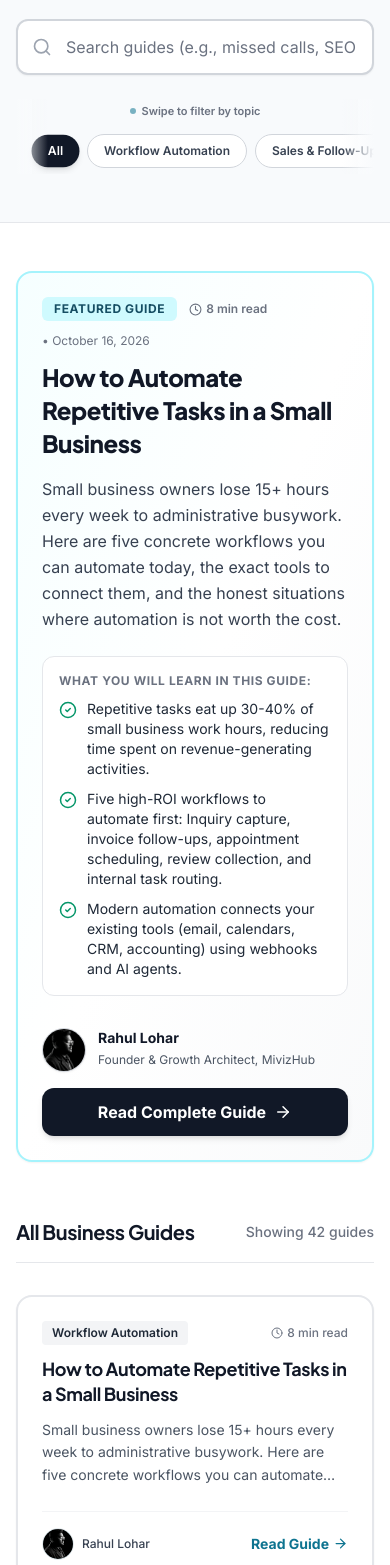
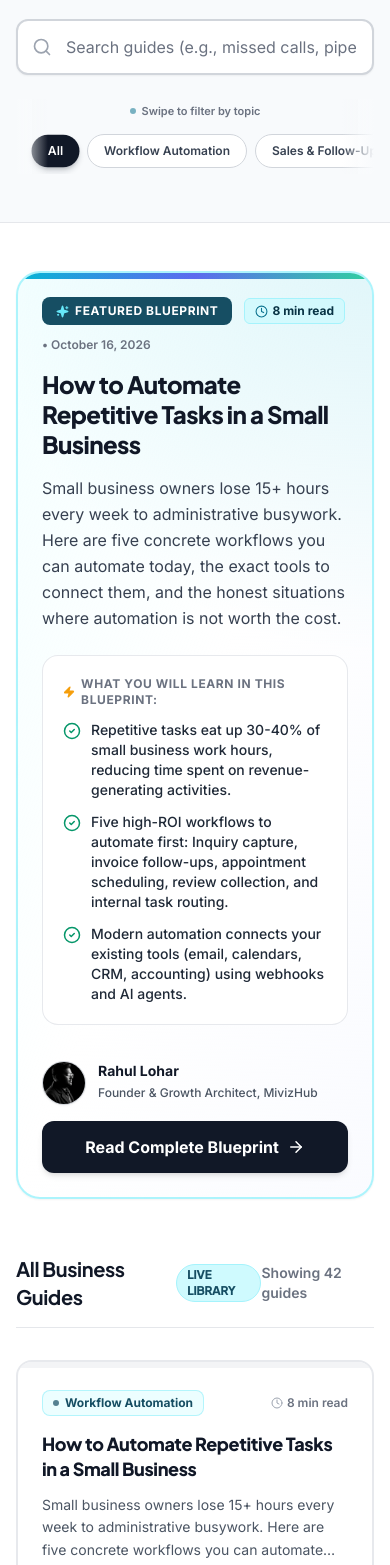
Before and after one commit to Rahullohar703/mivizhub-online, a React (Vite) app: page /blog in a window 390 px wide. Shown: the part 432-1997 px from the top of the page. Built offline with nearby package versions, Linux system fonts and the light colour scheme.

Commit message:
feat: add goated physics-based hover animations, halo spotlights, and interactive pill CTAs to blog cards

```diff
--- a/src/pages/BlogPage.jsx
+++ b/src/pages/BlogPage.jsx
@@ -1,9 +1,34 @@
 import React, { useState, useEffect } from 'react';
 import { Link } from 'react-router-dom';
-import { Search, Clock, Calendar, ArrowRight, BookOpen, CheckCircle2, Sparkles, User, Tag } from 'lucide-react';
+import { motion } from 'framer-motion';
+import {
+  Search, Clock, ArrowRight, BookOpen, CheckCircle2,
+  Sparkles, Zap, TrendingUp, PhoneCall
+} from 'lucide-react';
 import Container from '../components/ui/Container';
 import { BLOG_POSTS, BLOG_CATEGORIES } from '../data/blogs';
 import SEOHead from '../components/SEOHead';
+
+// Dynamic thematic category badge styling
+const getCategoryBadgeStyle = (category) => {
+  switch (category) {
+    case "AI Workforce":
+    case "AI Agents & Digital Workers":
+      return "bg-indigo-50 text-indigo-900 border-indigo-200/80 group-hover:bg-indigo-600 group-hover:text-white group-hover:border-indigo-600";
+    case "Sales & Follow-Up Automation":
+      return "bg-emerald-50 text-emerald-900 border-emerald-200/80 group-hover:bg-emerald-600 group-hover:text-white group-hover:border-emerald-600";
+    case "Workflow Automation":
+    case "Process Automation":
+      return "bg-cyan-50 text-cyan-900 border-cyan-200/80 group-hover:bg-cyan-700 group-hover:text-white group-hover:border-cyan-700";
+    case "Commercial Strategy & ROI":
+    case "Workforce Strategy & ROI":
+      return "bg-amber-50 text-amber-950 border-amber-200/80 group-hover:bg-amber-600 group-hover:text-white group-hover:border-amber-600";
+    case "Industry Playbooks":
+      return "bg-purple-50 text-purple-950 border-purple-200/80 group-hover:bg-purple-600 group-hover:text-white group-hover:border-purple-600";
+    default:
+      return "bg-slate-100 text-slate-800 border-slate-200 group-hover:bg-slate-900 group-hover:text-white group-hover:border-slate-900";
+  }
+};
 
 export default function BlogPage({ onOpenBooking }) {
   const [selectedCategory, setSelectedCategory] = useState("All");
@@ -51,10 +76,18 @@ export default function BlogPage({ onOpenBooking }) {
         jsonLd={jsonLd}
       />
 
-      {/* Header Section */}
-      <div className="bg-[#f8fafc] border-b border-gray-200 py-12 sm:py-16">
-        <Container className="max-w-4xl text-center">
-          <span className="inline-flex items-center gap-1.5 px-3 py-1 rounded-full bg-cyan-50 border border-cyan-200 text-cyan-800 text-xs sm:text-sm font-semibold tracking-wide mb-4">
+      {/* Header Section with Atmospheric Spotlight */}
+      <div className="bg-[#f8fafc] border-b border-gray-200 py-12 sm:py-16 relative overflow-hidden">
+        {/* Subtle radial glow */}
+        <div className="absolute top-0 left-1/2 -translate-x-1/2 w-[700px] h-[300px] bg-[radial-gradient(ellipse_at_top,rgba(6,182,212,0.08)_0%,transparent_70%)] pointer-events-none" />
+
+        <Container className="max-w-4xl text-center relative z-10">
+          <motion.div
+            initial={{ opacity: 0, y: -10 }}
+            animate={{ opacity: 1, y: 0 }}
+            transition={{ duration: 0.4 }}
+          >
+            <span className="inline-flex items-center gap-1.5 px-3 py-1 rounded-full bg-cyan-50 border border-cyan-200 text-cyan-800 text-xs sm:text-sm font-semibold tracking-wide mb-4 shadow-2xs">
               <BookOpen size={15} className="text-cyan-600" />
               Plain-English Guides for Business Owners
             </span>
@@ -62,18 +95,19 @@ export default function BlogPage({ onOpenBooking }) {
               Grow Your Business & Cut Operational Overhead
             </h1>
             <p className="text-base sm:text-lg text-gray-600 max-w-2xl mx-auto leading-relaxed mb-8">
-            Simple, practical guides on how modern businesses get more customer inquiries and handle the work automatically with AI employees.
+              Simple, practical playbooks on how modern businesses get more customer inquiries and handle the work automatically with AI employees.
             </p>
+          </motion.div>
 
           {/* Search Bar - High Contrast & Large */}
           <div className="max-w-xl mx-auto relative mb-6">
             <Search className="absolute left-4 top-1/2 -translate-y-1/2 text-gray-400" size={20} />
             <input
               type="text"
-              placeholder="Search guides (e.g., missed calls, SEO, AI receptionist)..."
+              placeholder="Search guides (e.g., missed calls, pipeline, AI receptionist, ROI)..."
               value={searchQuery}
               onChange={(e) => setSearchQuery(e.target.value)}
-              className="w-full pl-12 pr-4 py-3.5 bg-white border-2 border-gray-300 rounded-xl text-gray-900 placeholder-gray-500 focus:outline-none focus:border-cyan-600 shadow-sm text-base"
+              className="w-full pl-12 pr-4 py-3.5 bg-white border-2 border-gray-300 rounded-xl text-gray-900 placeholder-gray-500 focus:outline-none focus:border-cyan-600 shadow-sm text-base transition-colors"
             />
           </div>
 
@@ -98,7 +132,7 @@ export default function BlogPage({ onOpenBooking }) {
                     onClick={() => setSelectedCategory(category)}
                     className={`flex-shrink-0 snap-center whitespace-nowrap text-xs sm:text-sm px-4 py-2 rounded-full font-semibold transition-all duration-200 cursor-pointer ${
                       isActive
-                        ? "bg-gray-900 text-white shadow-md scale-[1.02]"
+                        ? "bg-gray-900 text-white shadow-md shadow-gray-900/20 scale-[1.02]"
                         : "bg-white text-gray-700 hover:text-gray-900 hover:bg-gray-100 border border-gray-300 shadow-2xs hover:border-gray-400"
                     }`}
                   >
@@ -114,35 +148,49 @@ export default function BlogPage({ onOpenBooking }) {
       <Container className="max-w-6xl mt-12">
         {/* Featured Guide Banner (Shown when not searching and on 'All') */}
         {selectedCategory === "All" && !searchQuery && featuredPost && (
-          <div className="mb-14 bg-gradient-to-br from-cyan-50/50 via-white to-gray-50 border-2 border-cyan-200 rounded-2xl p-6 sm:p-10 shadow-sm">
-            <div className="max-w-3xl">
-              <div className="flex flex-wrap items-center gap-3 mb-3">
-                <span className="text-xs font-bold uppercase tracking-wider bg-cyan-100 text-cyan-900 px-3 py-1 rounded-md">
-                  Featured Guide
+          <motion.div
+            initial={{ opacity: 0, y: 20 }}
+            whileInView={{ opacity: 1, y: 0 }}
+            viewport={{ once: true }}
+            transition={{ duration: 0.5 }}
+            whileHover={{ y: -4 }}
+            className="group relative mb-14 bg-gradient-to-br from-cyan-50/60 via-white to-indigo-50/30 border-2 border-cyan-200/90 hover:border-cyan-500 rounded-3xl p-6 sm:p-10 transition-all duration-300 shadow-sm hover:shadow-2xl hover:shadow-cyan-900/10 overflow-hidden cursor-pointer"
+          >
+            {/* Top Glowing Header Accent Bar */}
+            <div className="absolute top-0 inset-x-0 h-1.5 bg-gradient-to-r from-cyan-500 via-indigo-500 to-emerald-400" />
+
+            {/* Ambient Background Light Blob */}
+            <div className="absolute top-0 right-0 w-96 h-96 bg-[radial-gradient(circle_at_top_right,rgba(6,182,212,0.12)_0%,transparent_70%)] pointer-events-none" />
+
+            <div className="max-w-3xl relative z-10">
+              <div className="flex flex-wrap items-center gap-3 mb-4">
+                <span className="inline-flex items-center gap-1.5 text-xs font-black uppercase tracking-wider bg-cyan-900 text-white px-3.5 py-1.5 rounded-lg shadow-xs">
+                  <Sparkles size={13} className="text-cyan-300 fill-cyan-300" /> Featured Blueprint
                 </span>
-                <span className="text-xs font-semibold text-gray-500 flex items-center gap-1">
-                  <Clock size={13} /> {featuredPost.readingTime}
+                <span className="text-xs font-bold text-cyan-950 bg-cyan-100/80 px-2.5 py-1 rounded-md border border-cyan-200 flex items-center gap-1">
+                  <Clock size={13} className="text-cyan-700" /> {featuredPost.readingTime}
                 </span>
-                <span className="text-xs text-gray-500">• {featuredPost.publishDate}</span>
+                <span className="text-xs text-gray-500 font-semibold">• {featuredPost.publishDate}</span>
               </div>
 
               <Link to={`/blog/${featuredPost.slug}`}>
-                <h2 className="text-2xl sm:text-3xl font-extrabold text-gray-900 hover:text-cyan-700 transition-colors mb-4 leading-snug">
+                <h2 className="text-2xl sm:text-3xl md:text-4xl font-extrabold text-gray-900 group-hover:text-cyan-900 transition-colors mb-4 leading-tight tracking-tight">
                   {featuredPost.title}
                 </h2>
               </Link>
 
-              <p className="text-gray-700 text-base sm:text-lg leading-relaxed mb-6">
+              <p className="text-gray-700 text-base sm:text-lg leading-relaxed mb-6 font-normal">
                 {featuredPost.excerpt}
               </p>
 
-              {/* Quick Summary Points */}
-              <div className="bg-white border border-gray-200 rounded-xl p-4 sm:p-5 mb-6 space-y-2.5">
-                <div className="text-xs font-bold uppercase text-gray-500 tracking-wider">
-                  What you will learn in this guide:
+              {/* Quick Takeaways Box */}
+              <div className="bg-white/90 backdrop-blur-xs border border-gray-200/90 rounded-2xl p-5 sm:p-6 mb-7 space-y-3 shadow-2xs group-hover:border-cyan-200 transition-colors">
+                <div className="text-xs font-black uppercase text-gray-500 tracking-wider flex items-center gap-1.5">
+                  <Zap size={14} className="text-amber-500 fill-amber-500" />
+                  What you will learn in this blueprint:
                 </div>
                 {featuredPost.keyTakeaways.slice(0, 3).map((takeaway, i) => (
-                  <div key={i} className="flex items-start gap-2.5 text-sm sm:text-base text-gray-800">
+                  <div key={i} className="flex items-start gap-2.5 text-sm sm:text-base text-gray-800 font-medium">
                     <CheckCircle2 size={18} className="text-emerald-600 shrink-0 mt-0.5" />
                     <span>{takeaway}</span>
                   </div>
@@ -151,7 +199,7 @@ export default function BlogPage({ onOpenBooking }) {
 
               <div className="flex flex-col sm:flex-row sm:items-center justify-between gap-4 pt-2">
                 <div className="flex items-center gap-3">
-                  <div className="w-11 h-11 rounded-full overflow-hidden bg-gray-100 border border-gray-300 shadow-sm shrink-0">
+                  <div className="w-11 h-11 rounded-full overflow-hidden bg-gray-100 border border-gray-300 shadow-sm shrink-0 ring-2 ring-transparent group-hover:ring-cyan-400 transition-all">
                     <img
                       src="/rahul-profile.png"
                       alt={featuredPost.author.name}
@@ -160,126 +208,166 @@ export default function BlogPage({ onOpenBooking }) {
                   </div>
                   <div>
                     <span className="text-sm font-bold text-gray-900 block leading-tight">{featuredPost.author.name}</span>
-                    <span className="text-xs text-gray-600">{featuredPost.author.role}</span>
+                    <span className="text-xs text-gray-600 font-medium">{featuredPost.author.role}</span>
                   </div>
                 </div>
 
                 <Link
                   to={`/blog/${featuredPost.slug}`}
-                  className="inline-flex items-center justify-center gap-2 text-base font-bold text-white bg-gray-900 hover:bg-black px-6 py-3 rounded-xl transition-all shadow-md"
+                  className="inline-flex items-center justify-center gap-2 text-base font-extrabold text-white bg-gray-900 hover:bg-black px-7 py-3.5 rounded-xl transition-all shadow-md group-hover:shadow-xl group-hover:shadow-cyan-900/20 group-hover:scale-[1.02]"
                 >
-                  Read Complete Guide <ArrowRight size={18} />
+                  Read Complete Blueprint <ArrowRight size={18} className="group-hover:translate-x-1 transition-transform" />
                 </Link>
               </div>
             </div>
-          </div>
+          </motion.div>
         )}
 
-        {/* Section Title */}
+        {/* Section Title & Live Count */}
         <div className="flex items-center justify-between mb-8 pb-4 border-b border-gray-200">
-          <h2 className="text-xl sm:text-2xl font-bold text-gray-900">
-            {selectedCategory === "All" ? "All Business Guides" : selectedCategory}
+          <h2 className="text-xl sm:text-2xl font-bold text-gray-900 flex items-center gap-2">
+            <span>{selectedCategory === "All" ? "All Business Guides" : selectedCategory}</span>
+            {selectedCategory === "All" && (
+              <span className="text-xs font-extrabold uppercase px-2.5 py-0.5 rounded-full bg-cyan-100 text-cyan-900 border border-cyan-200">
+                Live Library
+              </span>
+            )}
           </h2>
-          <span className="text-sm text-gray-500 font-medium">
+          <span className="text-sm text-gray-500 font-semibold">
             Showing {filteredPosts.length} {filteredPosts.length === 1 ? 'guide' : 'guides'}
           </span>
         </div>
 
-        {/* Articles Grid */}
+        {/* Articles Grid with GOATED Physics-Based Hover Animations */}
         {filteredPosts.length === 0 ? (
           <div className="text-center py-16 bg-gray-50 rounded-2xl border border-gray-200">
-            <p className="text-gray-600 text-base mb-4">No guides match your search.</p>
+            <p className="text-gray-600 text-base mb-4 font-medium">No guides match your search criteria.</p>
             <button
               onClick={() => { setSelectedCategory("All"); setSearchQuery(""); }}
-              className="text-sm font-semibold text-cyan-700 hover:underline"
+              className="text-sm font-bold text-cyan-700 hover:underline cursor-pointer"
             >
-              Clear filters and view all
+              Clear filters and view all guides →
             </button>
           </div>
         ) : (
-          <div className="grid grid-cols-1 md:grid-cols-2 lg:grid-cols-3 gap-8">
-            {filteredPosts.map((post) => (
-              <article
+          <div className="grid grid-cols-1 md:grid-cols-2 lg:grid-cols-3 gap-7 sm:gap-8">
+            {filteredPosts.map((post, pIdx) => {
+              const catBadgeStyle = getCategoryBadgeStyle(post.category);
+
+              return (
+                <motion.div
                   key={post.id}
-                className="bg-white border-2 border-gray-200 hover:border-gray-900 rounded-2xl p-6 sm:p-7 flex flex-col justify-between transition-all shadow-sm hover:shadow-md group"
+                  initial={{ opacity: 0, y: 22 }}
+                  whileInView={{ opacity: 1, y: 0 }}
+                  viewport={{ once: true, margin: "-40px" }}
+                  transition={{ duration: 0.45, delay: (pIdx % 3) * 0.07 }}
+                  whileHover={{ y: -8, scale: 1.012 }}
+                  className="h-full flex"
                 >
+                  <Link
+                    to={`/blog/${post.slug}`}
+                    className="group relative w-full h-full flex flex-col justify-between bg-white border-2 border-gray-200/90 hover:border-cyan-500 rounded-2xl p-6 sm:p-7 transition-all duration-300 hover:shadow-[0_22px_45px_rgba(8,145,178,0.15)] overflow-hidden cursor-pointer isolate"
+                  >
+                    {/* 1. Top Radiant Gradient Accent Bar on Hover */}
+                    <div className="absolute top-0 inset-x-0 h-1.5 bg-gray-100 group-hover:bg-gradient-to-r group-hover:from-cyan-500 group-hover:via-indigo-500 group-hover:to-cyan-400 transition-all duration-300" />
+
+                    {/* 2. Ambient Radial Halo Blooming inside Card on Hover */}
+                    <div className="absolute -top-20 -right-20 w-48 h-48 bg-[radial-gradient(circle_at_center,rgba(6,182,212,0.14)_0%,transparent_70%)] rounded-full opacity-0 group-hover:opacity-100 transition-opacity duration-300 pointer-events-none -z-10" />
+
                     <div>
-                  <div className="flex items-center justify-between gap-2 mb-3">
-                    <span className="text-xs font-semibold px-2.5 py-1 rounded bg-gray-100 text-gray-800">
-                      {post.category}
+                      {/* Category Badge & Reading Time */}
+                      <div className="flex items-center justify-between gap-2 mb-4 pt-1">
+                        <span className={`text-xs font-bold px-2.5 py-1 rounded-lg border transition-all duration-200 flex items-center gap-1.5 shadow-2xs ${catBadgeStyle}`}>
+                          <span className="w-1.5 h-1.5 rounded-full bg-current opacity-70 group-hover:opacity-100 group-hover:animate-ping" />
+                          <span>{post.category}</span>
                         </span>
-                    <span className="text-xs text-gray-500 flex items-center gap-1 font-medium">
-                      <Clock size={12} /> {post.readingTime}
+
+                        <span className="text-xs text-gray-500 flex items-center gap-1 font-semibold group-hover:text-cyan-700 transition-colors">
+                          <Clock size={12} className="text-gray-400 group-hover:text-cyan-600 group-hover:rotate-45 transition-all duration-300" />
+                          <span>{post.readingTime}</span>
                         </span>
                       </div>
 
-                  <Link to={`/blog/${post.slug}`}>
-                    <h3 className="text-lg sm:text-xl font-bold text-gray-900 group-hover:text-cyan-700 transition-colors mb-3 leading-snug">
+                      {/* Title with Smooth Hover Micro-Shift */}
+                      <h3 className="text-lg sm:text-xl font-extrabold text-gray-900 group-hover:text-cyan-800 transition-colors duration-200 mb-3 leading-snug">
                         {post.title}
                       </h3>
-                  </Link>
 
-                  <p className="text-sm text-gray-600 leading-relaxed mb-6 line-clamp-3">
+                      {/* Excerpt */}
+                      <p className="text-sm text-gray-600 group-hover:text-gray-700 leading-relaxed mb-6 line-clamp-3 font-normal">
                         {post.excerpt}
                       </p>
                     </div>
 
-                <div className="pt-4 border-t border-gray-100 flex items-center justify-between">
-                  <div className="flex items-center gap-2">
-                    <div className="w-8 h-8 rounded-full overflow-hidden bg-cyan-100 text-cyan-900 flex items-center justify-center text-xs font-bold border border-gray-200">
+                    {/* Bottom Footer: Author & Magnetic Action Pill */}
+                    <div className="pt-4 border-t border-gray-100 flex items-center justify-between mt-auto">
+                      <div className="flex items-center gap-2.5">
+                        <div className="w-8 h-8 rounded-full overflow-hidden bg-gray-100 ring-2 ring-transparent group-hover:ring-cyan-400/50 transition-all duration-200 shadow-2xs shrink-0">
                           <img
                             src="/rahul-profile.png"
                             alt={post.author.name}
-                        className="w-full h-full object-cover"
+                            className="w-full h-full object-cover group-hover:scale-105 transition-transform duration-300"
                             onError={(e) => { e.currentTarget.style.display = 'none'; }}
                           />
                         </div>
-                    <span className="text-xs font-medium text-gray-700">{post.author.name}</span>
+                        <span className="text-xs font-semibold text-gray-700 group-hover:text-gray-900 transition-colors">
+                          {post.author.name}
+                        </span>
                       </div>
 
-                  <Link
-                    to={`/blog/${post.slug}`}
-                    className="text-sm font-bold text-cyan-700 group-hover:text-cyan-900 flex items-center gap-1"
-                  >
-                    Read Guide <ArrowRight size={15} />
+                      {/* GOATED Interactive Action Button Pill */}
+                      <span className="inline-flex items-center gap-1.5 px-3.5 py-1.5 rounded-xl text-xs font-black bg-gray-100 text-gray-900 group-hover:bg-cyan-600 group-hover:text-white transition-all duration-200 shadow-2xs group-hover:shadow-md group-hover:shadow-cyan-600/30">
+                        <span>Read Guide</span>
+                        <ArrowRight size={13} className="stroke-[2.5] group-hover:translate-x-1 transition-transform duration-200" />
+                      </span>
+                    </div>
                   </Link>
-                </div>
-              </article>
-            ))}
+                </motion.div>
+              );
+            })}
           </div>
         )}
 
         {/* High-Converting Clear CTA Box for Business Owners */}
-        <div className="mt-20 bg-[#f8fafc] border-2 border-gray-300 rounded-2xl p-8 sm:p-12 text-center">
-          <div className="max-w-2xl mx-auto">
-            <span className="text-xs sm:text-sm font-bold uppercase tracking-wider text-cyan-800 block mb-2">
+        <motion.div
+          initial={{ opacity: 0, y: 20 }}
+          whileInView={{ opacity: 1, y: 0 }}
+          viewport={{ once: true }}
+          transition={{ duration: 0.5 }}
+          className="mt-20 bg-[#f8fafc] border-2 border-gray-300 hover:border-cyan-500 rounded-2xl p-8 sm:p-12 text-center shadow-sm hover:shadow-2xl hover:shadow-cyan-900/10 hover:-translate-y-1 transition-all duration-300 relative overflow-hidden"
+        >
+          {/* Subtle Ambient Radial Glow */}
+          <div className="absolute top-1/2 left-1/2 -translate-x-1/2 -translate-y-1/2 w-[600px] h-[300px] bg-[radial-gradient(ellipse_at_center,rgba(6,182,212,0.08)_0%,transparent_70%)] pointer-events-none" />
+
+          <div className="max-w-2xl mx-auto relative z-10">
+            <span className="text-xs sm:text-sm font-extrabold uppercase tracking-wider text-cyan-800 block mb-2">
               Free Consultation For Business Owners
             </span>
-            <h3 className="text-2xl sm:text-3xl font-extrabold text-gray-900 mb-4">
+            <h3 className="text-2xl sm:text-3xl md:text-4xl font-extrabold text-gray-900 mb-4 tracking-tight">
               Wondering How Much Revenue You Lose to Missed Calls?
             </h3>
-            <p className="text-base text-gray-600 mb-8 leading-relaxed">
+            <p className="text-base sm:text-lg text-gray-600 mb-8 leading-relaxed font-normal">
               We will review your current phone handling and website search ranking, and show you exactly how an AI receptionist and growth strategy can bring in more customers.
             </p>
             <div className="flex flex-col sm:flex-row items-center justify-center gap-4">
               <button
-                onClick={onOpenBooking}
-                className="w-full sm:w-auto px-8 py-3.5 bg-gray-900 hover:bg-black text-white font-bold text-base rounded-xl transition-all shadow-md"
+                onClick={() => onOpenBooking('ai-staffing')}
+                className="w-full sm:w-auto px-8 py-4 bg-gray-900 hover:bg-black text-white font-extrabold text-base rounded-xl transition-all shadow-md hover:shadow-xl hover:shadow-gray-900/25 hover:scale-[1.02] flex items-center justify-center gap-2 cursor-pointer"
               >
-                Schedule a 30-Minute Call
+                <PhoneCall size={18} /> Schedule a 30-Minute Call
               </button>
               <Link
                 to="/casestudy"
-                className="text-base font-semibold text-gray-700 hover:text-gray-900 px-6 py-3.5 rounded-xl border border-gray-300 hover:bg-gray-100 transition-colors"
+                className="text-base font-bold text-gray-700 hover:text-gray-900 px-6 py-4 rounded-xl border border-gray-300 hover:bg-gray-100 transition-colors"
               >
                 View Client Results & Numbers →
               </Link>
             </div>
-            <p className="text-xs text-gray-500 mt-4">
+            <p className="text-xs text-gray-500 mt-4 font-medium">
               Zero obligation • Real practical guidance • No technical experience needed
             </p>
           </div>
-        </div>
+        </motion.div>
 
       </Container>
     </div>
```
Lines whose indentation alone changed are shown as unchanged.
